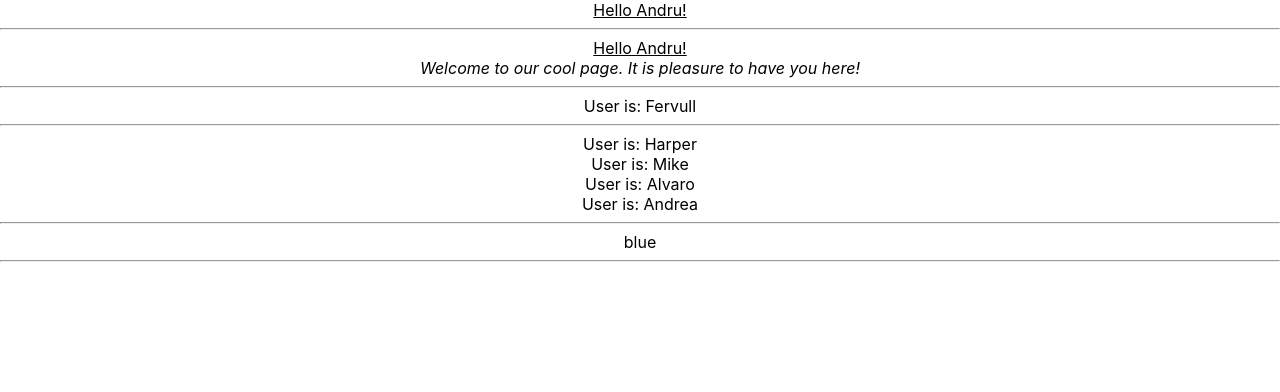
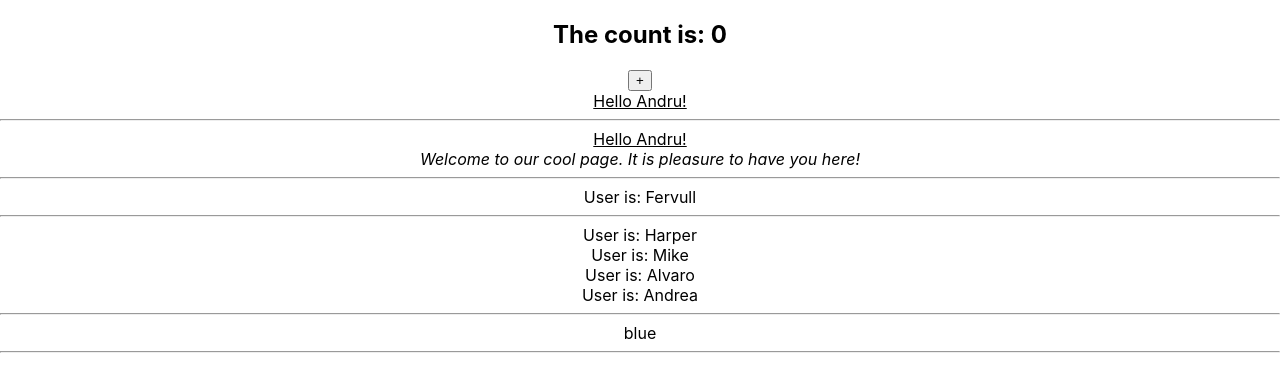
Before and after one commit to andrewoppo/crapp, a React (Create React App) app: page / in a window 1280 px wide. Shown: the top 392 px of the page. Built offline with nearby package versions, Linux system fonts and the light colour scheme.

Commit message:
reviewing state

```diff
--- a/src/App.js
+++ b/src/App.js
@@ -1,5 +1,6 @@
 import React from 'react';
 import ReactPlayer from 'react-player';
+import Counter from './components/Counter'
 import './App.css';
 
 
@@ -39,6 +40,7 @@ class Color extends React.Component {
 function App() {
   return (
     <div className="App">
+      <Counter />
       <GreetingMessage />
       <hr />
       <WelcomeBlock />
--- /dev/null
+++ b/src/components/Counter.js
@@ -0,0 +1,25 @@
+import React from 'react';
+
+class Counter extends React.Component {
+  state = {
+    count: 0
+  };
+
+  handleIncrementClick = () => {
+    console.log('counting...');
+    this.setState({
+        count: this.state.count + 1
+      });
+  };
+
+  render() {
+    return (
+      <div>
+        <h2> The count is: {this.state.count} </h2>
+        <button onClick={this.handleIncrementClick}>+</button>
+      </div>
+    );
+  }
+}
+
+export default Counter;
```
